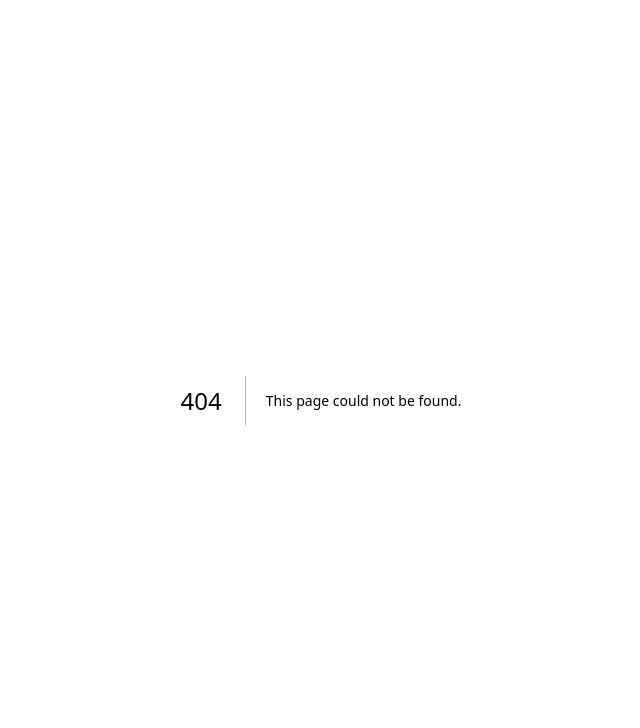
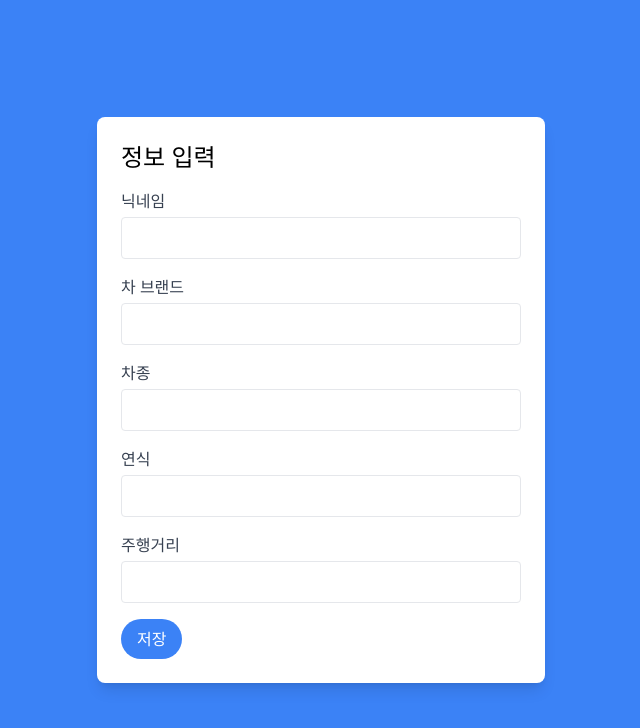
Before and after one commit to KKKHun2/-selfCheck-My-Car, a Next.js app: page /firstStep in a window 1280 px wide. Before the commit this address had no page. Shown: the top 728 px of the page, without its empty margins (319-959 px from the left). Built offline with nearby package versions, Linux system fonts and the light colour scheme.

Commit message:
✨ 상단 정보 인포박스 ui 수정 및 브랜드, 주행거리 추가

```diff
--- a/src/app/components/InfoBox.tsx
+++ b/src/app/components/InfoBox.tsx
@@ -1,20 +1,29 @@
+'use client';
+
 import React from 'react';
 
 interface InfoBoxProps {
+  brand: string;
   model: string;
   year: number;
-  mileage: string;
+  mileage: number;
   nickname: string;
 }
 
-const InfoBox: React.FC<InfoBoxProps> = ({ model, year, mileage, nickname }) => {
+const InfoBox: React.FC<InfoBoxProps> = ({ brand, model, year, mileage, nickname }) => {
   return (
-    <div className="bg-gray-800 text-white p-4 rounded-lg shadow-lg">
-      <h2 className="text-xl font-bold">Information</h2>
-      <p><strong>Model:</strong> {model}</p>
-      <p><strong>Year:</strong> {year}</p>
-      <p><strong>Mileage:</strong> {mileage}</p>
-      <p><strong>Nickname:</strong> {nickname}</p>
+    <div className="bg-gray-800 text-white pt-8 p-10 rounded-lg shadow-lg">
+      <h2 className="text-xl font-bold">Car Information</h2>
+      <div className='mt-6 font-medium text-lg'>
+        <p><strong>브랜드:</strong> {brand}</p>
+      </div>
+      <div className='flex gap-10 mt-1 font-medium text-xl'>
+        <p><strong>모델명:</strong> {model}</p>
+        <p><strong>연식:</strong> {year}</p>
+        <p><strong>주행거리:</strong> {mileage} K/m</p>
+        <p><strong>별명:</strong> {nickname}</p>
+      </div>
+
     </div>
   );
 }
--- /dev/null
+++ b/src/app/dashboard/page.tsx
@@ -0,0 +1,45 @@
+'use client';
+
+import React, { useEffect, useState } from 'react';
+import InfoBox from '../components/InfoBox';
+import ItemList from '../components/ItemList';
+
+const Dashboard: React.FC = () => {
+  const [info, setInfo] = useState<{ brand: string; model: string; year: number; mileage: number; nickname: string } | null>(null);
+
+  useEffect(() => {
+    // 로컬 스토리지에서 정보 읽기
+    const storedInfo = localStorage.getItem('carInfo');
+    if (storedInfo) {
+      const parsedInfo = JSON.parse(storedInfo);
+      setInfo({
+        brand: parsedInfo.brand,
+        model: parsedInfo.model,
+        year: parseInt(parsedInfo.year, 10),  // Ensure year is a number
+        mileage: parsedInfo.mileage,  // Default value for mileage
+        nickname: parsedInfo.nickname
+      });
+    }
+  }, []);
+
+  if (!info) {
+    return <div className="flex items-center justify-center h-screen text-white">정보가 없습니다. 입력 페이지로 이동하세요.</div>;
+  }
+
+  return (
+    <div className='p-4'>
+        <div className="mb-4">
+            <InfoBox
+              brand={info.brand}
+              model={info.model}
+              year={info.year}
+              mileage={info.mileage}
+              nickname={info.nickname}
+            />
+        </div>
+        <ItemList />
+    </div>
+  );
+}
+
+export default Dashboard;
--- /dev/null
+++ b/src/app/firstStep/page.tsx
@@ -0,0 +1,90 @@
+'use client';
+
+import React, { useState } from 'react';
+import { useRouter } from 'next/navigation';
+
+const FirstStep: React.FC = () => {
+  const [nickname, setNickname] = useState('');
+  const [model, setModel] = useState('');
+  const [year, setYear] = useState('');
+  const [mileage, setMileage] = useState('');
+  const [brand, setBrand] = useState('');
+  const router = useRouter();
+
+  const handleSave = () => {
+    if (nickname && model && year && mileage) {
+      const carInfo = {
+        brand,
+        nickname,
+        model,
+        year,
+        mileage,
+      };
+      localStorage.setItem('carInfo', JSON.stringify(carInfo));
+      router.push('/dashboard');
+    } else {
+      alert('모든 필드를 입력해주세요.');
+    }
+  };
+
+  return (
+    <div className="flex flex-col items-center justify-center h-screen p-4">
+      <div className="bg-white p-6 rounded-lg shadow-lg w-full max-w-md">
+        <h2 className="text-2xl mb-4">정보 입력</h2>
+        <div className="mb-4">
+          <label className="block text-gray-700">닉네임</label>
+          <input
+            type="text"
+            value={nickname}
+            onChange={(e) => setNickname(e.target.value)}
+            className="mt-1 w-full p-2 border rounded"
+          />
+        </div>
+        <div className="mb-4">
+          <label className="block text-gray-700">차 브랜드</label>
+          <input
+            type="text"
+            value={brand}
+            onChange={(e) => setBrand(e.target.value)}
+            className="mt-1 w-full p-2 border rounded"
+          />
+        </div>
+        <div className="mb-4">
+          <label className="block text-gray-700">차종</label>
+          <input
+            type="text"
+            value={model}
+            onChange={(e) => setModel(e.target.value)}
+            className="mt-1 w-full p-2 border rounded"
+          />
+        </div>
+        <div className="mb-4">
+          <label className="block text-gray-700">연식</label>
+          <input
+            type="number"
+            value={year}
+            onChange={(e) => setYear(e.target.value)}
+            className="mt-1 w-full p-2 border rounded"
+          />
+        </div>
+        <div className="mb-4">
+          <label className="block text-gray-700">주행거리</label>
+          <input
+            type="number"
+            value={mileage}
+            onChange={(e) => setMileage(e.target.value)}
+            className="mt-1 w-full p-2 border rounded"
+          />
+        </div>
+        <button
+          onClick={handleSave}
+          className="bg-blue-500 text-white py-2 px-4 rounded-full hover:bg-blue-600 transition"
+        >
+          저장
+        </button>
+      </div>
+    </div>
+  );
+}
+
+export default FirstStep;
--- a/src/app/page.tsx
+++ b/src/app/page.tsx
@@ -1,19 +1,33 @@
+'use client';
+
 import React from 'react';
-import InfoBox from './components/InfoBox';
-import ItemList from './components/ItemList';
+import { useRouter } from 'next/navigation';
 
 const Home: React.FC = () => {
+  const router = useRouter();
+
+  const handleStart = () => {
+    // 로컬 스토리지에서 정보 가져오기
+    const info = localStorage.getItem('carInfo');
+
+    if (!info) {
+      // 정보가 없을 경우 입력 폼으로 이동
+      router.push('/firstStep');
+    } else {
+      // 정보가 있을 경우 페이지로 이동
+      router.push('/dashboard');
+    }
+  };
+
   return (
-    <div className="p-4">
-      <div className="mb-4">
-        <InfoBox
-          model="Tesla Model S"
-          year={2022}
-          mileage="5000 km"
-          nickname="Electro Beast"
-        />
-      </div>
-      <ItemList />
+    <div className="flex flex-col items-center justify-center h-screen bg-blue-500">
+      <h1 className="text-4xl text-white mb-4">자동차 셀프점검!</h1>
+      <button
+        onClick={handleStart}
+        className="bg-white text-blue-500 py-2 px-4 rounded-full shadow-lg hover:bg-gray-100 transition"
+      >
+        시작하기
+      </button>
     </div>
   );
 }
```
